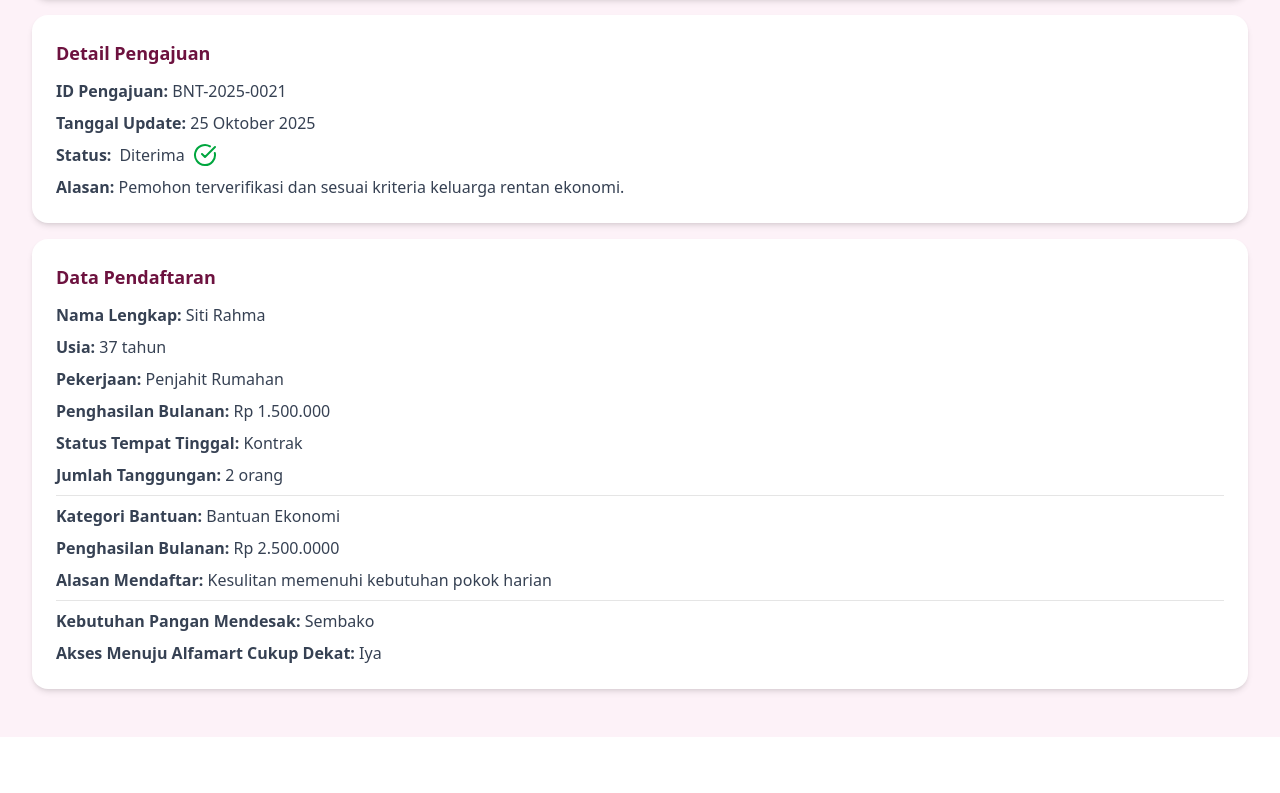
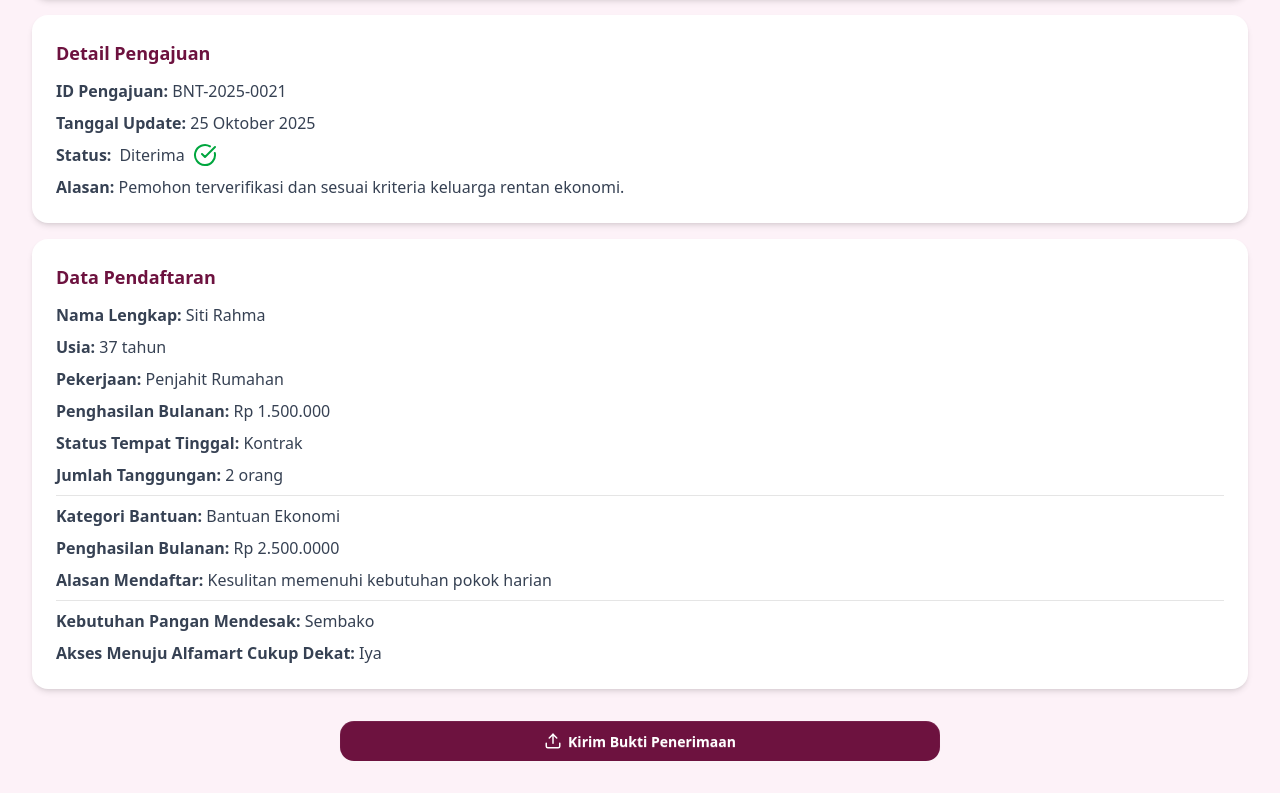
Before and after one commit to PI-25-Siti-Walidah/together-client, a Next.js app: page /riwayat/detail/1 in a window 1280 px wide. Shown: the part 609-1402 px from the top of the page. Before the commit the page ends 1346 px from the top, so only its background shows below. Built offline with nearby package versions, Linux system fonts and the light colour scheme.

Commit message:
make button component on detail riwayat page

```diff
--- a/src/app/riwayat/detail/[id]/component/button.jsx
+++ b/src/app/riwayat/detail/[id]/component/button.jsx
@@ -1,7 +1,29 @@
+import { Upload, MessageSquare } from "lucide-react";
 export default function Button(){
+    const status = "Diterima";
+
+    const renderButton = () => {
+        if (status === "Diterima") {
+            return (
+                <button className="btn w-full md:w-150 bg-[#6D123F] rounded-xl text-white border-none hover:bg-pink-600">
+                    <Upload size={18} />
+                    <span>Kirim Bukti Penerimaan</span>
+                </button>
+            );
+        }
+        if (status === "Selesai") {
+            return (
+                <button className="btn w-full md:w-150 bg-[#6D123F] rounded-xl text-white border-none hover:bg-pink-600">
+                    <MessageSquare size={18} />
+                    <span>Kirim Testimoni</span>
+                </button>
+            );
+        }
+    return null;
+};
     return(
-        <section>
-
+        <section className="mt-4 flex justify-center">
+            {renderButton()}
         </section>
     )
 }
```
